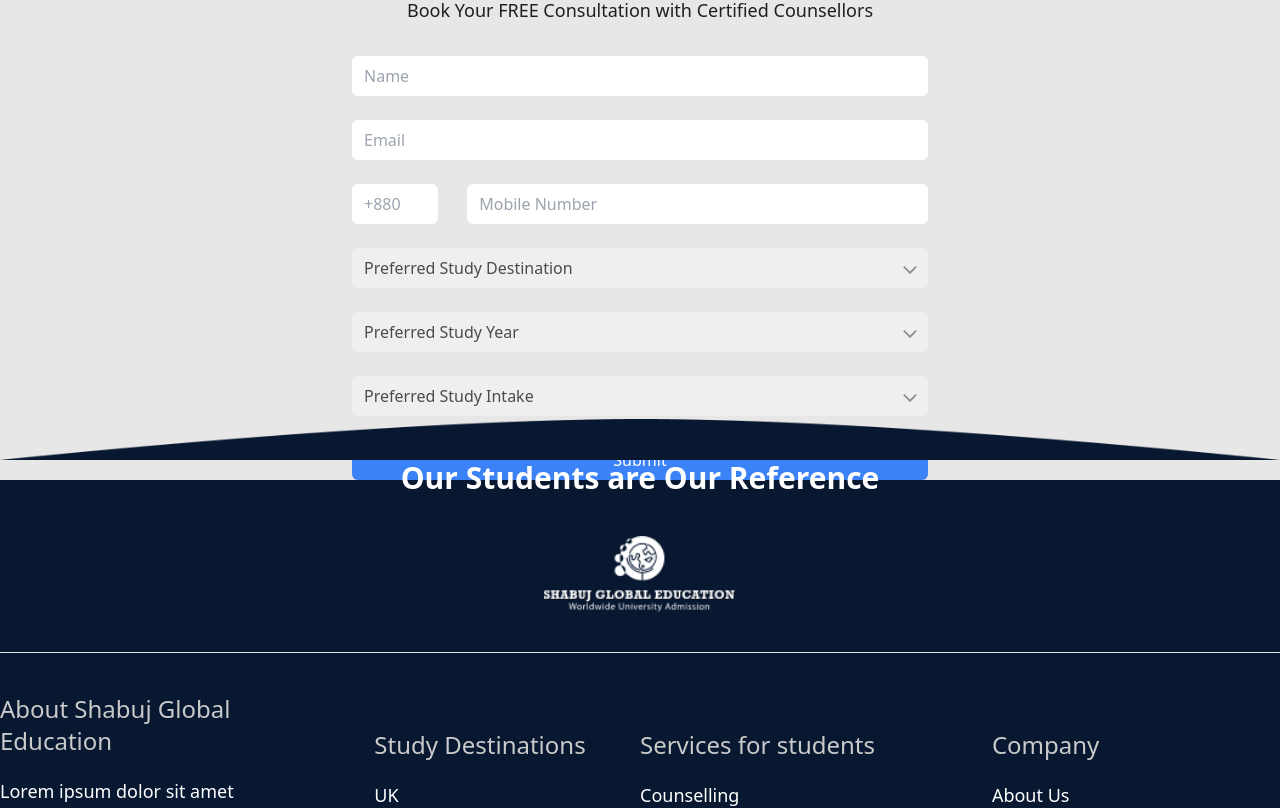
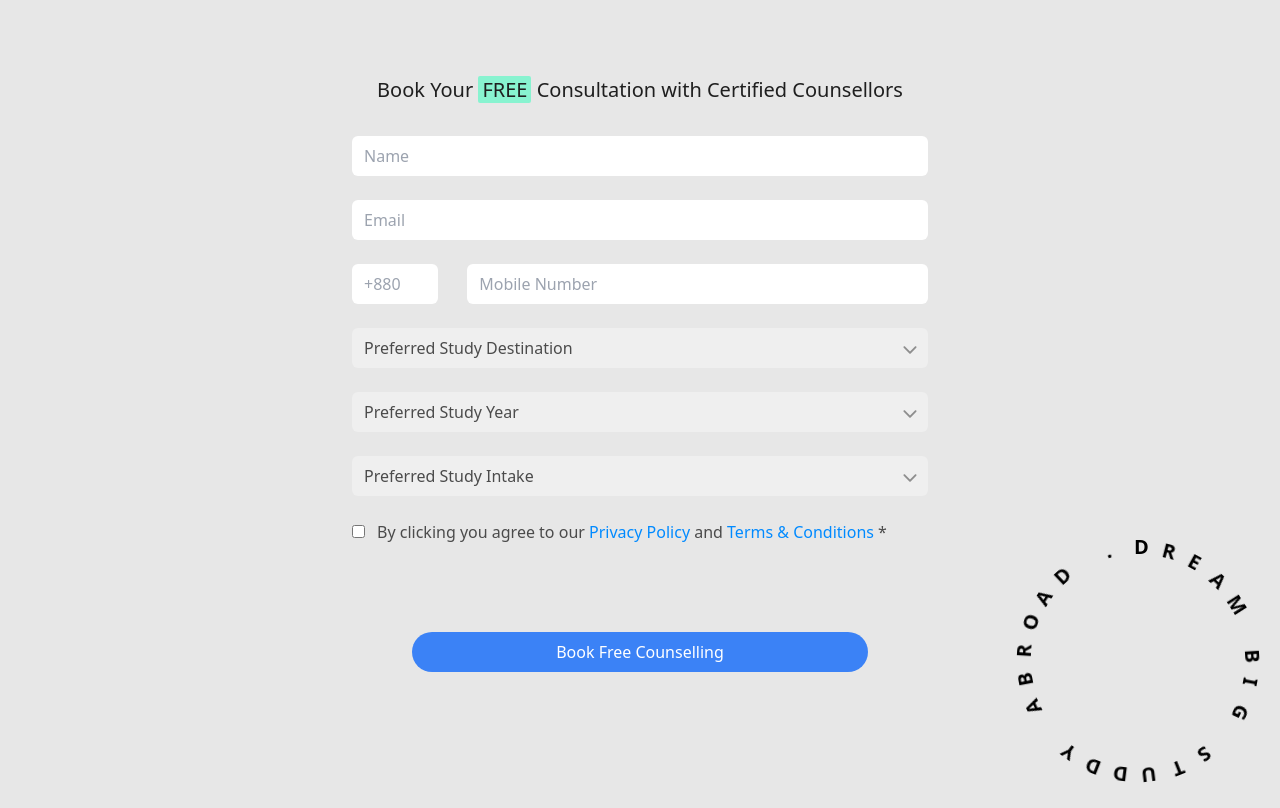
Before and after one commit to Nahidahmmed/SGE-Project, a React (Vite) app: page / in a window 1280 px wide. Shown: the part 5744-6552 px from the top of the page. Built offline with nearby package versions, Linux system fonts and the light colour scheme.

Commit message:
form section is good to go

```diff
--- /dev/null
+++ b/src/Components/FormAnimetion.jsx
@@ -0,0 +1,50 @@
+
+
+export default function FormAnimetion() {
+    const circleSize = 60;
+    const text = "dream big studdy abroad .";
+
+
+
+    const textStyle = {
+      color: "black",
+
+      transformOrigin: "center",
+    };
+
+  return (
+    <div className=" lg:flex md:flex hidden inset-0 mt-[435px]  items-center justify-center w-[200px] h-[200px] rounded-full mx-auto">
+      {/* Icon in the center */}
+
+
+      {text.split("").map((char, index) => {
+        const angle = (index / text.length) * 360;
+        const radians = (angle * Math.PI) / 180;
+        const x = Math.sin(radians) * (circleSize / 0.5);
+        const y = Math.cos(radians) * (circleSize / 0.5);
+        return (
+          <div
+            key={index}
+            className="animate-spin rounded-full"
+            style={{
+              animationDuration: "10s",
+            }}
+          >
+            <span
+              className="absolute uppercase font-semibold h-4 w-2 ml-1 text-xl"
+              style={{
+                ...textStyle,
+                top: `calc(50% - 0.5em - ${y}px)`,
+                left: `calc(50% - 0.5em + ${x}px)`,
+                transform: `rotate(${angle}deg)`,
+
+              }}
+            >
+              {char}
+            </span>
+          </div>
+        );
+      })}
+    </div>
+  )
+}
--- a/src/Sections/Form/Form.jsx
+++ b/src/Sections/Form/Form.jsx
@@ -1,5 +1,6 @@
 import { useState } from "react";
 import { IoIosArrowDown } from "react-icons/io";
+import FormAnimetion from "../../Components/FormAnimetion";
 
 export default function Form() {
   const [formData, setFormData] = useState({
@@ -21,17 +22,17 @@ export default function Form() {
   };
   return (
     <div className="w-full bg-[#E7E7E7]">
-      <div className="max-w-screen-xl mx-auto">
-        <div className="pt-[10%] text-center">
+      <div className="max-w-screen-xl mx-auto relative">
+        <div className="pt-[10%] text-center lg:mx-0 md:mx-0 mx-2">
           <p className="font-bold text-4xl">
             It’s Time to Start Your Journey With Us
           </p>
-          <p className="text-[#1F1F1F] text-lg">
-            Book Your <span>FREE</span> Consultation with Certified Counsellors
+          <p className="text-[#1F1F1F] text-xl lg:mt-20 md:mt-20 mt-10">
+            Book Your <span className="bg-[#88F3D0] rounded-sm px-1 font-medium">FREE</span> Consultation with Certified Counsellors
           </p>
         </div>
-        <div className="max-w-xl mx-auto mt-8">
-          <form className="space-y-6">
+        <div className="max-w-xl lg:mx-auto md:mx-auto mt-8 mx-5">
+          <form className="space-y-6 pb-20">
             <input
               type="text"
               id="name"
@@ -128,16 +129,23 @@ export default function Form() {
                 <IoIosArrowDown  className=" text-xl text-[#8E8E8E]" />
               </div>
             </div>
-            <div>
+            <div className="flex items-center space-x-3">
+            <input type="checkbox" />
+            <p className="text-[#4B4B4B] font-medium">By clicking you agree to our <span className="text-[#008AFF] cursor-pointer">Privacy Policy</span> and<span className="text-[#008AFF] cursor-pointer"> Terms & Conditions</span> *</p>
+            </div>
+            <div className="mx-auto flex justify-center">
               <button
                 type="submit"
-                className="w-full bg-blue-500 text-white rounded-md py-2 px-4 hover:bg-blue-600"
+                className=" bg-blue-500 text-white rounded-full py-2 lg:px-36 md:px-36 px-20 hover:bg-blue-600 mt-16 lg:mb-32 md:mb-32 mb-0"
               >
-                Submit
+                Book Free Counselling
               </button>
             </div>
           </form>
         </div>
+      <div className="absolute top-[300px] right-10 lg:block md:block hidden">
+      <FormAnimetion/>
+      </div>
       </div>
     </div>
   );
```
